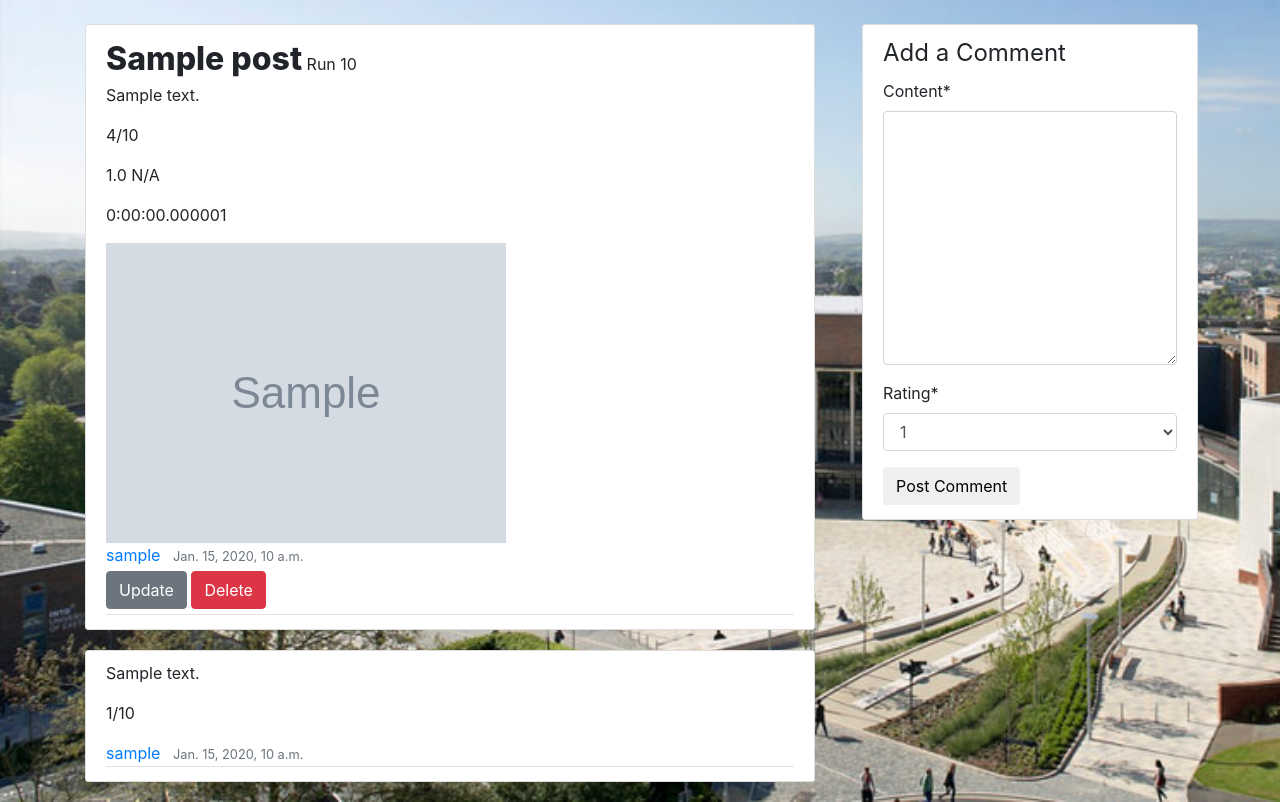
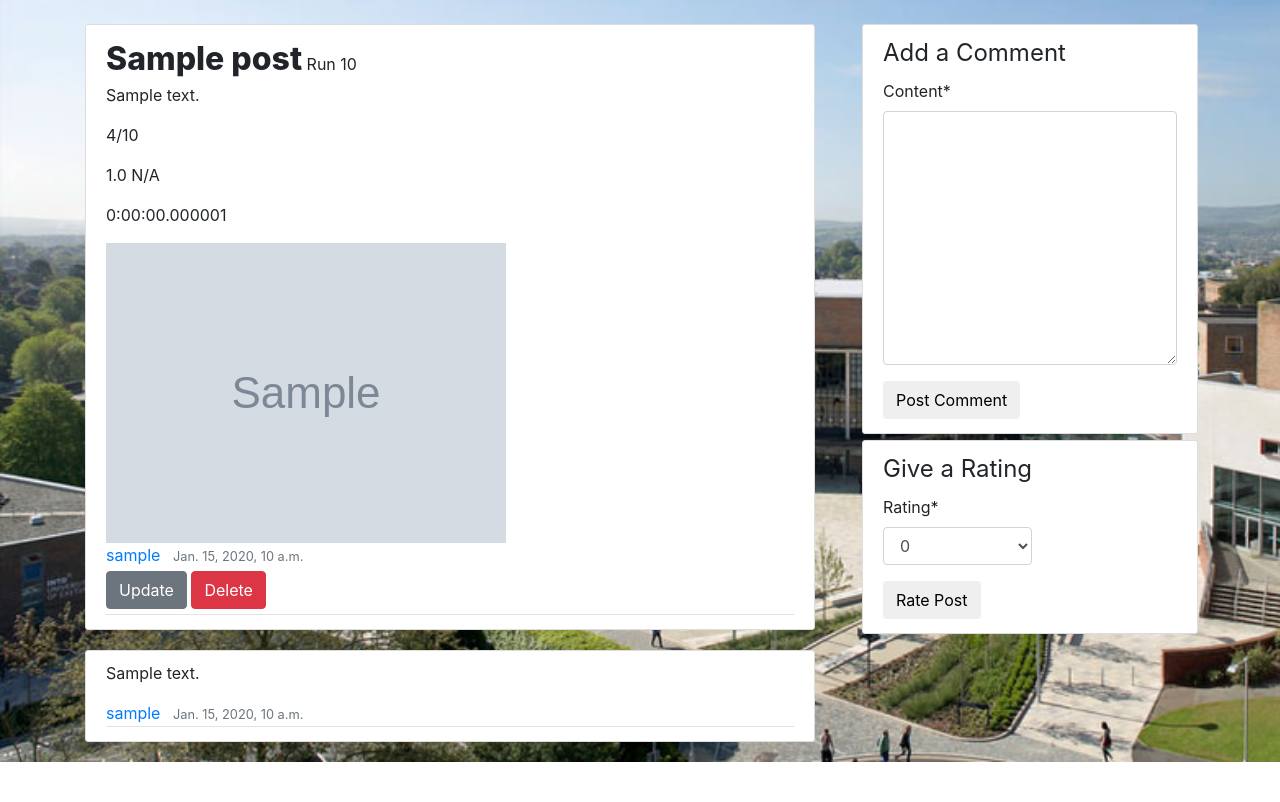
Before and after one commit to cjhs201/groupproject-T-src, a Django app: page /post/1/ in a window 1280 px wide. Shown: the part 56-858 px from the top of the page. After the commit the page ends 818 px from the top, so only its background shows below. Run offline with Django 3.2, Linux system fonts and the light colour scheme; a user stored in the database is signed in; tables that the repository leaves empty hold one stand-in row (values such as "Sample post"); grey boxes marked "Sample" are stand-in pictures; some libraries are stand-ins or nearby versions.

Commit message:
Comment and rating system

```diff
--- a/gamma/forms.py
+++ b/gamma/forms.py
@@ -1,7 +1,7 @@
 from django import forms
 from django.contrib.auth.models import User
 from django.contrib.auth.forms import UserCreationForm
-from .models import UserProfile, Post, Comment
+from .models import UserProfile, Post, Comment, PostRating
 
 # make emails unique
 User._meta.get_field('email')._unique = True
@@ -15,6 +15,7 @@ class UserRegisterForm(UserCreationForm):
         if not "exeter.ac.uk" in e:
             raise forms.ValidationError("You must sign up with an exeter.ac.uk email address.")
         return e
+
     class Meta:
         model = User
         fields = ['username', 'email', 'password1', 'password2']
@@ -46,9 +47,14 @@ class ProfileUpdateForm(forms.ModelForm):
 class CommentForm(forms.ModelForm):
     class Meta:
         model = Comment
-        fields = ['content', 'rating']
+        fields = ['content']
 
 class ProfileaddPoints(forms.ModelForm):
     class Meta:
         model = UserProfile
         fields = ['points']
+
+class RatePostForm(forms.ModelForm):
+    class Meta:
+        model = PostRating
+        fields = ['rating']
--- a/gamma/models.py
+++ b/gamma/models.py
@@ -94,8 +94,17 @@ class Comment(models.Model):
     post = models.ForeignKey(Post, on_delete=models.CASCADE)
     date_posted = models.DateTimeField(default=timezone.now)
     content = models.TextField(default="")
+    is_rating = models.BooleanField(default=False)
+
+    def __str__(self):
+        return f"{self.author}\'s Comment ({self.id}) on Post {self.post.id}"
+
+class PostRating(models.Model):
+    author = models.ForeignKey(User, on_delete=models.CASCADE)
+    post = models.ForeignKey(Post, on_delete=models.CASCADE)
     rating = models.IntegerField(default=0,
         choices =  (
+            (0, 0),
             (1, 1),
             (2, 2),
             (3, 3),
@@ -108,6 +117,3 @@ class Comment(models.Model):
             (10, 10)
         )
     )
-
-    def __str__(self):
-        return f"{self.author}\'s Comment ({self.id}) on Post {self.post.id}"
--- a/gamma/static/gamma/main.css
+++ b/gamma/static/gamma/main.css
@@ -99,6 +99,13 @@ a.article-title:hover {
   width: 21rem !important;
 }
 
+.rating-section {
+  position: absolute !important;
+  top: 26rem !important;
+  right: -23rem !important;
+  width: 21rem !important;
+}
+
 /*
 .comment-section {
   position: fixed !important;
--- a/gamma/templates/gamma/post_detail.html
+++ b/gamma/templates/gamma/post_detail.html
@@ -34,10 +34,21 @@
           </div>
         </article>
         {% for comment in comments %}
+          {% if comment.is_rating %}
+            <article class="media content-section">
+              <div class="media-body">
+                {% with id=comment.author.id|add:"-1" %}
+                  <p class="article-description"><a href="{% url 'user-profile' id %}">{{ comment.author }}</a> gave a rating of {{ comment.content }}/10.</p>
+                {% endwith %}
+                <div class="article-metadata">
+                  <small class="text-muted">{{ object.date_posted }}</small>
+                </div>
+              </div>
+            </article>
+          {% else %}
             <article class="media content-section">
               <div class="media-body">
                 <p class="article-description">{{ comment.content }}</p>
-              <p class="article-rating">{{ comment.rating }}/10</p>
                 <div class="article-metadata">
                   {% with id=comment.author.id|add:"-1" %}
                     <a class="mr-2" href="{% url 'user-profile' id %}">{{ comment.author }}</a>
@@ -46,6 +57,7 @@
                 </div>
               </div>
             </article>
+          {% endif %}
         {% endfor %}
         <div class="comment-section media content-section">
           <form method="POST">
@@ -54,7 +66,17 @@
                 <legend>Add a Comment</legend>
                 {{ comment_form|crispy }}
             </fieldset>
-            <button class="btn mb-1" type="submit">Post Comment</button>
+            <button class="btn mb-1" type="submit" name="submit-comment">Post Comment</button>
+        </form>
+        </div>
+        <div class="rating-section media content-section">
+          <form method="POST">
+            {% csrf_token %}
+            <fieldset>
+                <legend>Give a Rating</legend>
+                {{ rating_form|crispy }}
+            </fieldset>
+            <button class="btn mb-1" type="submit" name="submit-rating">Rate Post</button>
         </form>
         </div>
     {% else %}
--- a/gamma/views.py
+++ b/gamma/views.py
@@ -5,8 +5,8 @@ from django.contrib.auth.mixins import LoginRequiredMixin, UserPassesTestMixin
 from django.views.generic import ListView, DetailView, CreateView, UpdateView, DeleteView
 from django.contrib import messages
 from django.contrib.auth.models import User
-from .forms import UserRegisterForm, UserProfileForm, UserUpdateForm, ProfileUpdateForm, CommentForm
-from .models import UserProfile, Post, Comment
+from .forms import UserRegisterForm, UserProfileForm, UserUpdateForm, ProfileUpdateForm, CommentForm, RatePostForm
+from .models import UserProfile, Post, Comment, PostRating
 from django.contrib.auth.decorators import login_required
 
 def index(request):
@@ -84,20 +84,36 @@ class PostDetailView(DetailView):
     def get_context_data(self, **kwargs):
         context = super().get_context_data(**kwargs)
         context['comment_form'] = CommentForm()
+        context['rating_form'] = RatePostForm()
         context['comments'] = Comment.objects.filter(post=self.get_object())
         return context
 
     def post(self, req, *args, **kwargs):
-     currentpost = self.get_object()
-     form = CommentForm(req.POST)
-     if form.is_valid():
-         comment = form.save(commit=False)
-         comment.author = req.user
-         comment.post = currentpost
-         currentpost.rating = Comment.objects.filter(post=self.get_object()).aggregate(Avg('rating'))['rating__avg']
-         comment.save()
-         currentpost.save()
-         return HttpResponseRedirect(f"/post/{comment.post.id}")
+        currentpost = self.get_object()
+        post_author_profile = currentpost.author.userprofile
+        if "submit-comment" in req.POST:
+            form = CommentForm(req.POST)
+            if form.is_valid():
+                comment = form.save(commit=False)
+                comment.author = req.user
+                comment.post = currentpost
+                comment.is_rating = False
+                comment.save()
+        elif "submit-rating" in req.POST:
+            form = RatePostForm(req.POST)
+            if Comment.objects.filter(author=req.user, post=currentpost).first():
+                messages.error(req, "You have already rated this post.")
+            elif form.is_valid():
+                rating = form.save(commit=False)
+                rating.author = req.user
+                rating.post = currentpost
+                currentpost.rating = PostRating.objects.filter(post=self.get_object()).aggregate(Avg('rating'))['rating__avg']
+                post_author_profile.points += rating.rating
+                rating.save()
+                post_author_profile.save()
+                comment = Comment(is_rating=True, content=f"{rating.rating}", author=req.user, post=currentpost)
+                comment.save()
+        return HttpResponseRedirect(f"/post/{currentpost.id}")
 
 class PostCreateView(LoginRequiredMixin, CreateView): #LoginRequiredMixin ensures that a user has to be logged in to create a post
     model = Post
```
Also changed, not shown: gamma/migrations/0022_auto_20210310_1959.py (added). Lines whose indentation alone changed are shown as unchanged.
